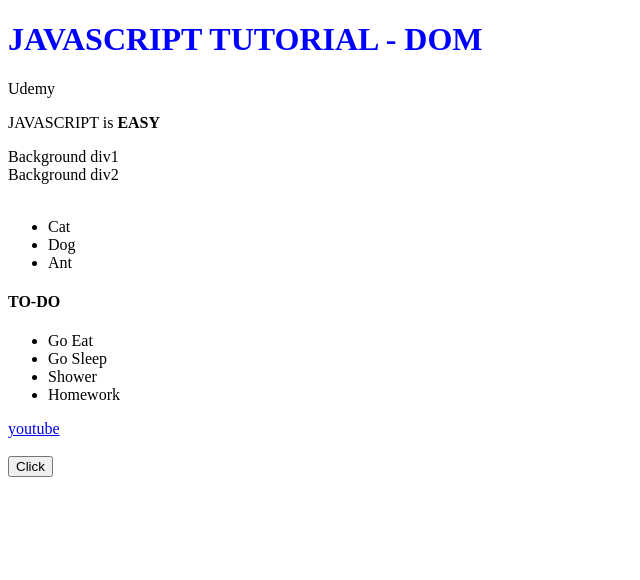
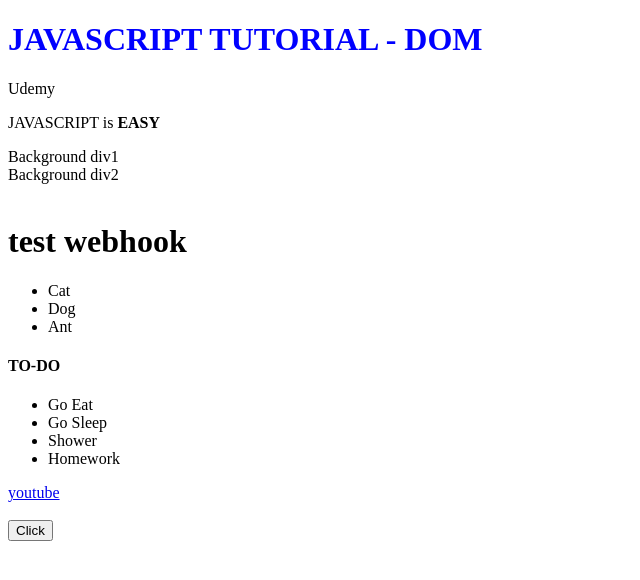
Before and after one commit to iezhamarief/iezham-test, a plain HTML site: page udemy-js/index.html in a window 1280 px wide. Shown: the whole page, without its empty margins (0-640 px from the left). Drawn offline with Linux system fonts and the light colour scheme.

Commit message:
test web hook

```diff
--- a/udemy-js/index.html
+++ b/udemy-js/index.html
@@ -42,6 +42,8 @@
 
     <br>
 
+    <h1>test webhook</h1>
+
     <ul>
         <li>Cat</li>
         <li>Dog</li>
```
